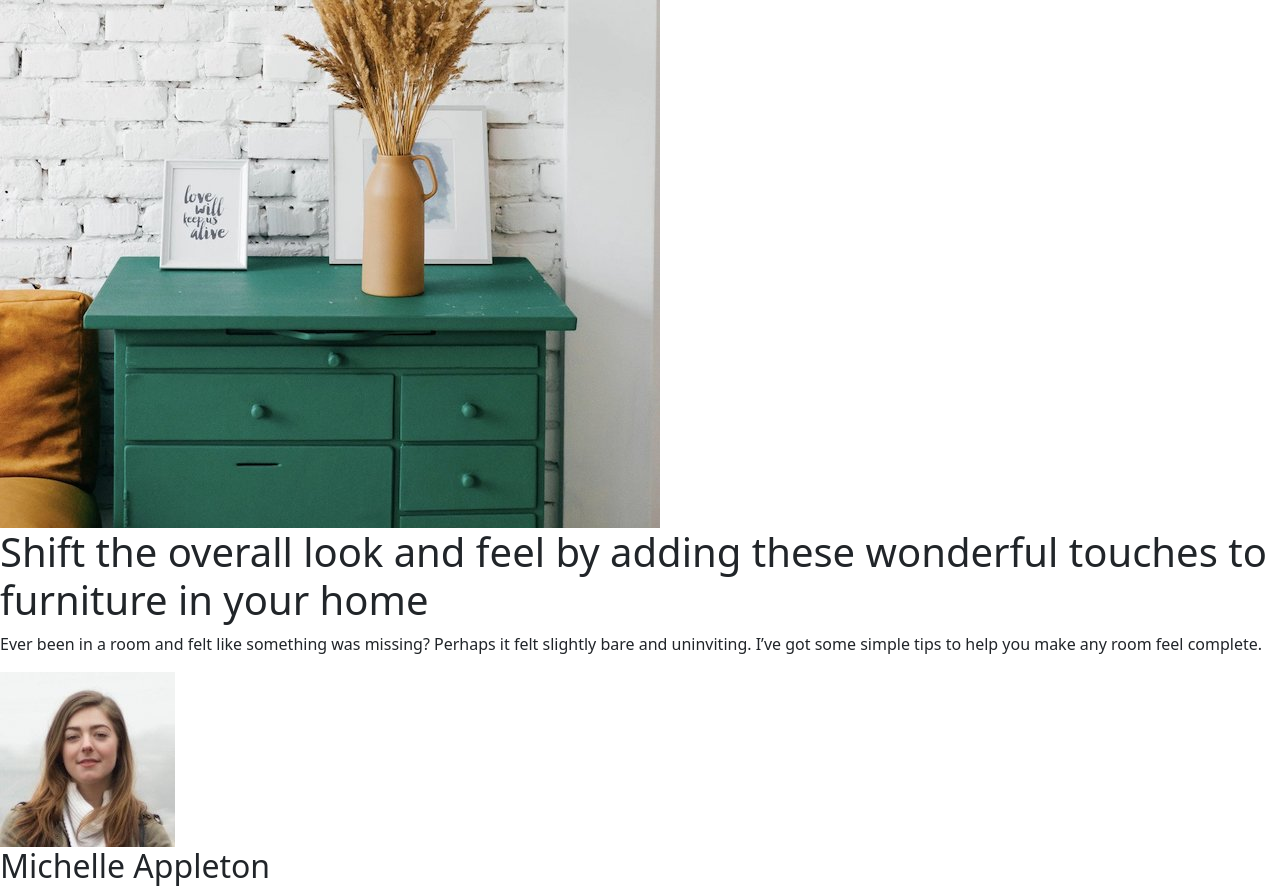
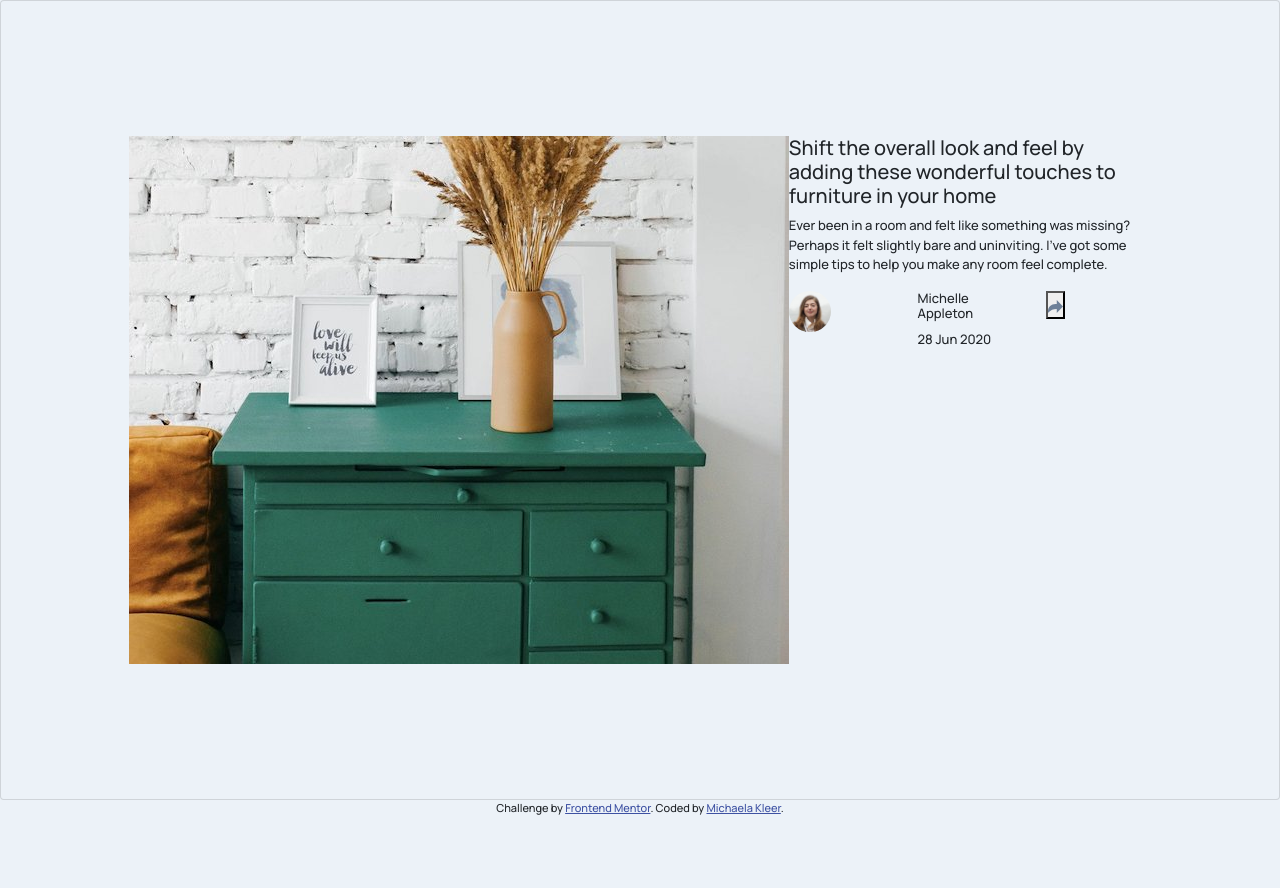
Before and after one commit to michaelakleer/article-preview-component-master, a plain HTML site: page index.html in a window 1280 px wide. Shown: the top 888 px of the page. After the commit the page ends 817 px from the top, so only its background shows below. Drawn offline with nearby package versions, Linux system fonts and the light colour scheme.

Commit message:
Added styling

```diff
--- a/index.html
+++ b/index.html
@@ -25,9 +25,9 @@
     <title>Frontend Mentor | Article preview component</title>
   </head>
   <body>
-    <div class="d-flex">
-      <div class="card-container">
-        <div>
+    <div class="card d-flex justify-content-center align-items-center">
+      <div class="card-container d-flex">
+        <div class="drawer">
           <img
             src="/images/drawers.jpg"
             alt="Green dresser with pictures and decoration on top of it"
@@ -43,15 +43,23 @@
             felt slightly bare and uninviting. I’ve got some simple tips to help
             you make any room feel complete.
           </p>
-          <div><img src="/images/avatar-michelle.jpg" alt="Michelle" /></div>
-          <div>
+          <div class="row">
+            <div class="col">
+              <img
+                src="/images/avatar-michelle.jpg"
+                alt="Michelle"
+                class="michelle"
+              />
+            </div>
+            <div class="col">
               <h2>Michelle Appleton</h2>
               <p>28 Jun 2020</p>
             </div>
-          <div>
+            <div class="col">
               <button>
                 <img src="/images/icon-share.svg" alt="Share button" />
               </button>
+            </div>
           </div>
           <div class="share">
             <h3>Share</h3>
--- a/src/styles.css
+++ b/src/styles.css
@@ -1,3 +1,44 @@
+* {
+  box-sizing: border-box;
+  margin: 0;
+  padding: 0;
+  font-family: "Manrope", sans-serif;
+}
+
+body {
+  height: 100vh;
+  background-color: hsl(210, 46%, 95%);
+}
+
+h1 {
+  font-size: 20px;
+}
+
+h2 {
+  font-size: 13px;
+}
+
+p {
+  font-size: 13px;
+}
+
+.card {
+  height: 100%;
+  background-color: hsl(210, 46%, 95%);
+}
+
+.card-container {
+  max-width: 80%;
+}
+
+.drawer {
+}
+
+.michelle {
+  border-radius: 50%;
+  max-width: 40%;
+}
+
 .share {
   display: none;
 }
```
Lines whose indentation alone changed are shown as unchanged.
